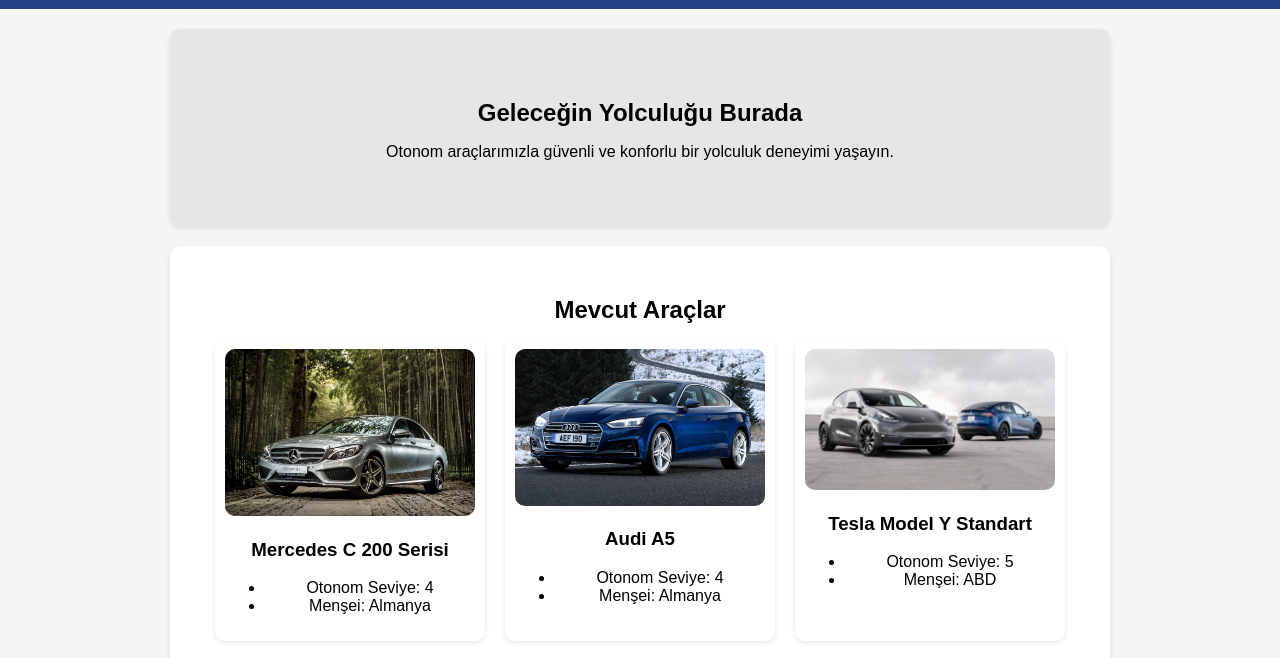
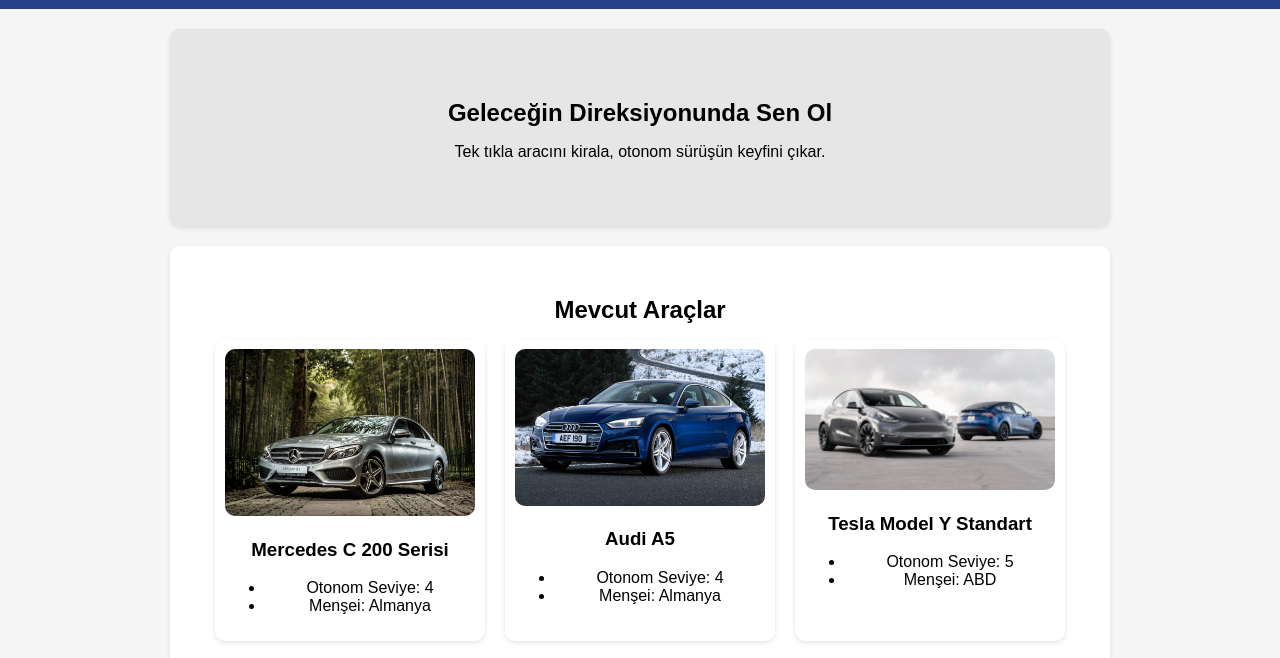
Before and after one commit to melek884/smallcity, a plain HTML site: page index.html in a window 1280 px wide. Shown: the part 94-752 px from the top of the page. Drawn offline with Linux system fonts and the light colour scheme.

Commit message:
Update index.html

```diff
--- a/index.html
+++ b/index.html
@@ -19,8 +19,8 @@
 </header>
 
 <section id="hero">
-  <h2>Geleceğin Yolculuğu Burada</h2>
-  <p>Otonom araçlarımızla güvenli ve konforlu bir yolculuk deneyimi yaşayın.</p>
+  <h2>Geleceğin Direksiyonunda Sen Ol</h2>
+  <p>Tek tıkla aracını kirala, otonom sürüşün keyfini çıkar.</p>
 </section>
 
 <section id="araclar">
```
